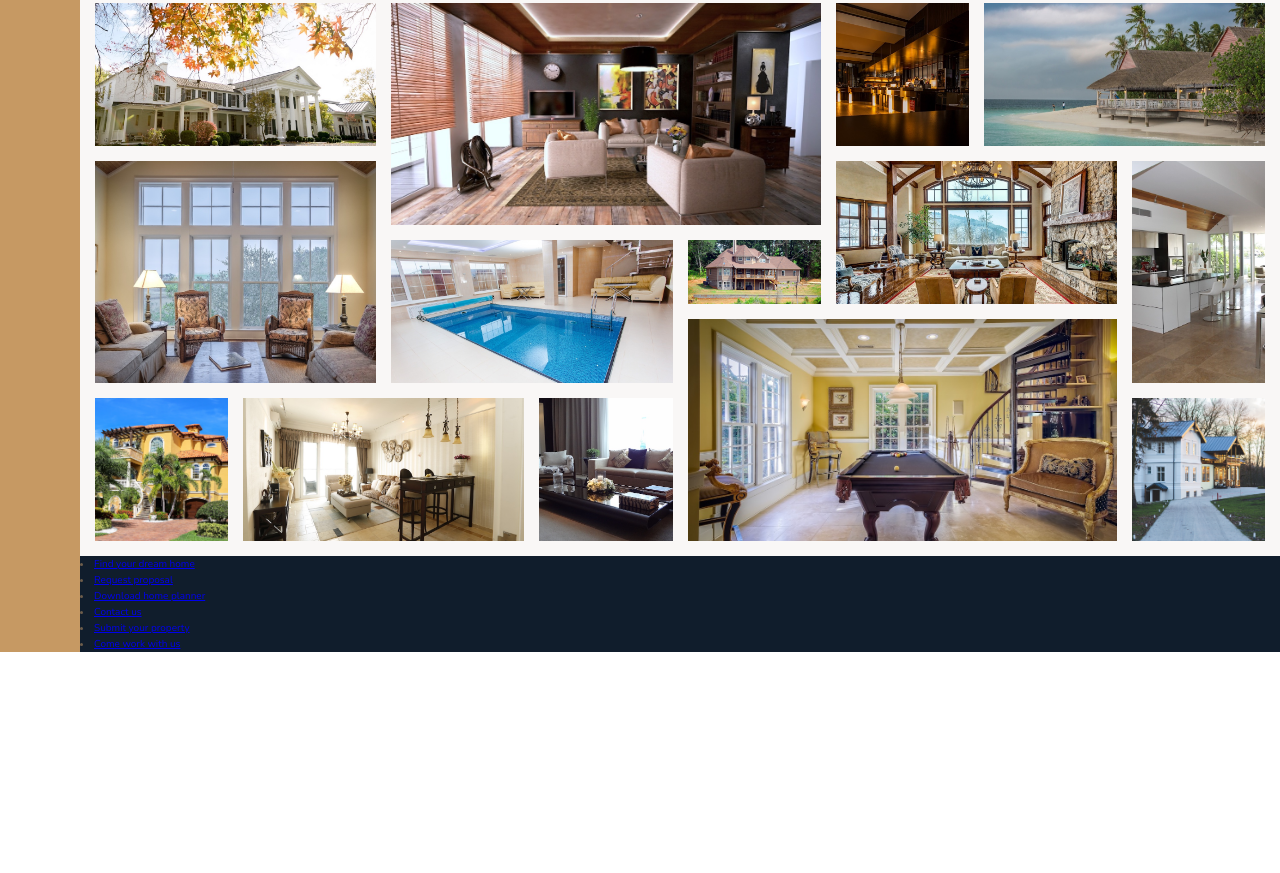
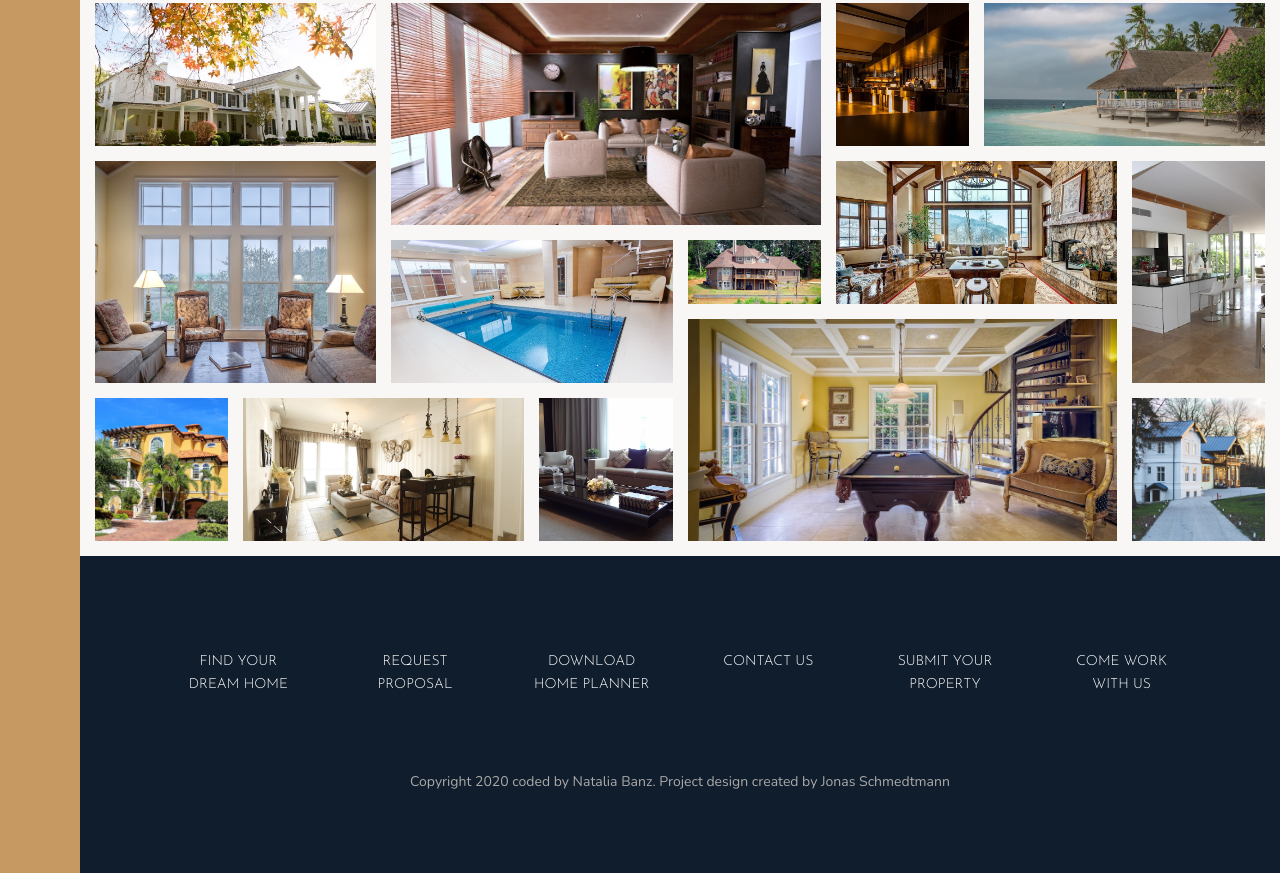
Before and after one commit to nataliabanz/nexter, a website: page index.html in a window 1280 px wide. Shown: the part 3084-3957 px from the top of the page. Before the commit the page ends 3736 px from the top, so only its background shows below. Drawn offline with nearby package versions, Linux system fonts and the light colour scheme.

Commit message:
Footer finised

```diff
--- a/index.html
+++ b/index.html
@@ -337,14 +337,17 @@
         </section>
 
         <footer class="footer">
-            <nav class="nav">
+            <ul class="nav">
                 <li class="nav__item"><a href="#" class="nav__link">Find your dream home</a></li>
                 <li class="nav__item"><a href="#" class="nav__link">Request proposal</a></li>
                 <li class="nav__item"><a href="#" class="nav__link">Download home planner</a></li>
                 <li class="nav__item"><a href="#" class="nav__link">Contact us</a></li>
                 <li class="nav__item"><a href="#" class="nav__link">Submit your property</a></li>
                 <li class="nav__item"><a href="#" class="nav__link">Come work with us</a></li>
-            </nav>
+            </ul>
+            <p class="copywrite">
+                Copyright 2020 coded by Natalia Banz. Project design created by Jonas Schmedtmann
+            </p>
         </footer>
     </body>
 </html>
--- a/sass/_footer.scss
+++ b/sass/_footer.scss
@@ -1,4 +1,41 @@
 .footer {
     background-color: $color-secondary;
     grid-column: full-start / full-end;
+    padding: 8rem;
 }
+
+.nav {
+    list-style: none;
+
+    display: grid;
+    grid-template-columns: repeat(auto-fit, minmax(15rem, 1fr));
+    grid-gap: 2rem;
+
+    &__link:link,
+    &__link:visited {
+        font-size: 1.4rem;
+        color: #fff;
+        text-decoration: none;
+        font-family: $font-display;
+        text-transform: uppercase;
+        text-align: center;
+        padding: 1.5rem;
+        display: block;
+    }
+
+    &__link:hover,
+    &__link:active {
+        background-color: rgba(#ffffff, .05 );
+        transform: translateY(-3px);
+    }
+}
+
+.copywrite {
+    font-size: 1.4rem;
+    color: $color-grey-light-2;
+    margin-top: 6rem;
+    margin-left: auto;
+    margin-right: auto;
+    text-align: center;
+    width: 70%;
+}
```
Also changed, not shown: css/style.css.
